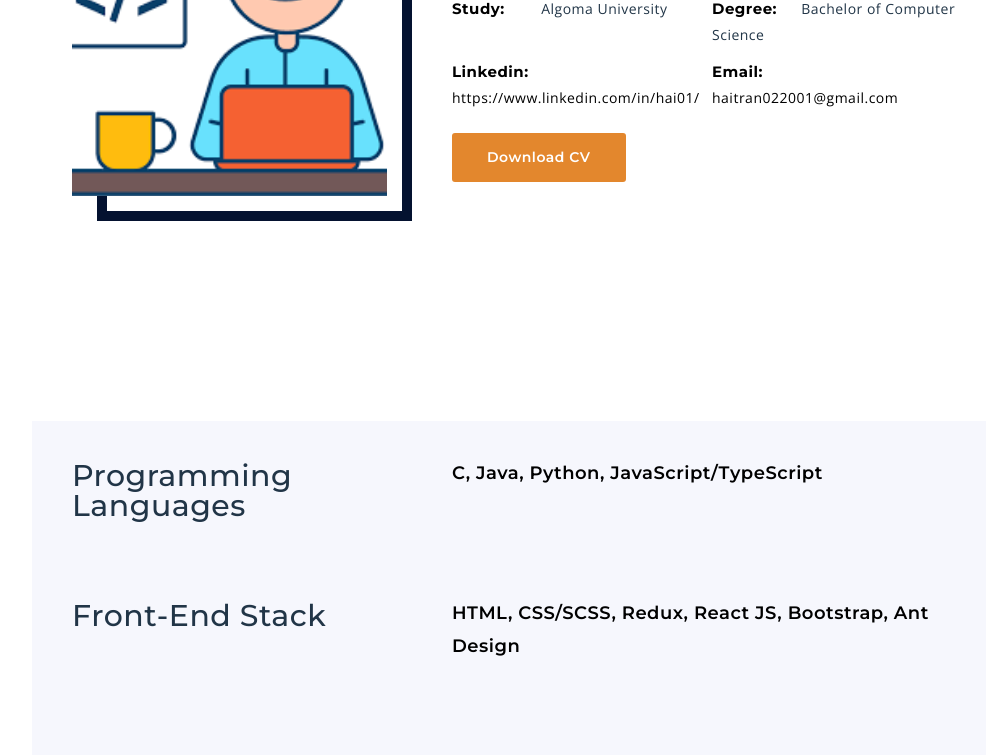
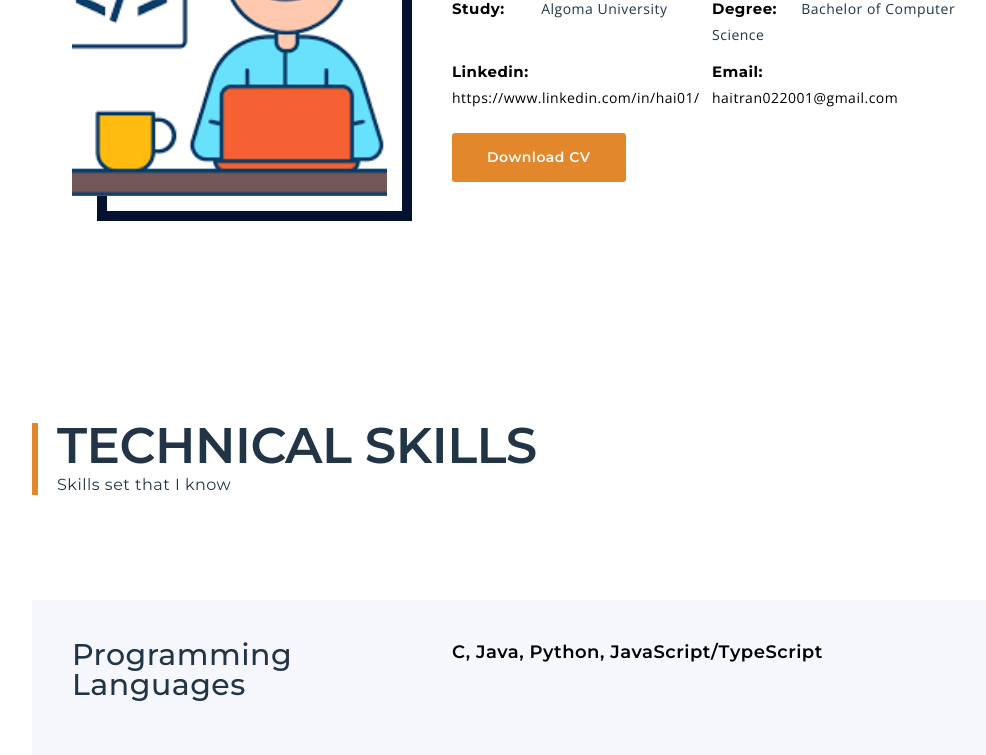
Before and after one commit to trunghaiii/Portfolio-React, a React (Vite) app: page / in a window 1280 px wide. Shown: the part 1347-2102 px from the top of the page, without its empty margins (268-1254 px from the left). Built offline with nearby package versions, Linux system fonts and the light colour scheme.

Commit message:
add heading for Skill section

```diff
--- a/src/components/content/Skill.tsx
+++ b/src/components/content/Skill.tsx
@@ -4,6 +4,10 @@
 const Skill = () => {
     return (
         <div className="arlo_tm_section" id="skills">
+            <div className="arlo_tm_title_holder">
+                <h3>Technical Skills</h3>
+                <span>Skills set that I know</span>
+            </div>
             <div className="arlo_tm_skills_wrap">
                 <div className="container">
                     <div className="inner_wrap">
```
